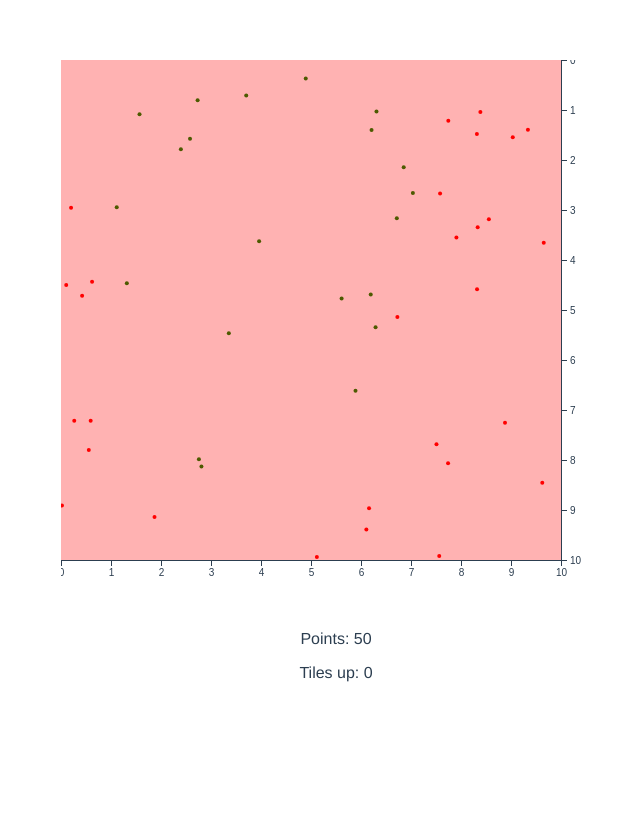
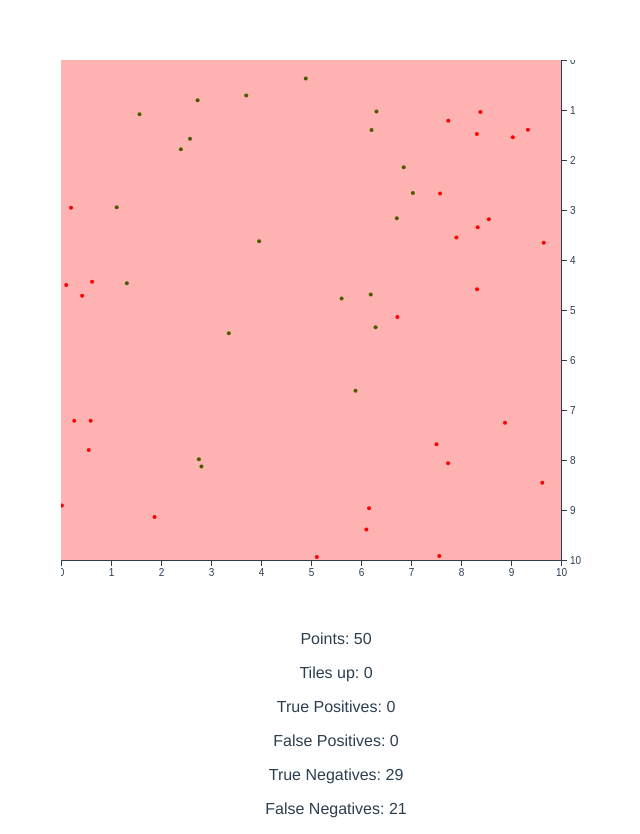
Before and after one commit to stared/which-ml-are-you, a Vue app: page / in a window 1280 px wide. Shown: the whole page, without its empty margins (304-944 px from the left). Before the commit the page ends 800 px from the top, so only its background shows below. Built offline with nearby package versions, Linux system fonts and the light colour scheme.

Commit message:
Very basic TP, FP, TN, FN computation

```diff
--- a/src/App.vue
+++ b/src/App.vue
@@ -6,6 +6,10 @@
     />
     <p>Points: {{points.length}}</p>
     <p>Tiles up: {{tilesUp}}</p>
+    <p>True Positives: {{truePositives}}</p>
+    <p>False Positives: {{falsePositives}}</p>
+    <p>True Negatives: {{trueNegatives}}</p>
+    <p>False Negatives: {{falseNegatives}}</p>
   </div>
 </template>
 
@@ -18,6 +22,8 @@ const n = 50;
 function range(size, startAt = 0) {
     return [...Array(size).keys()].map(i => i + startAt);
 }
+
+const tileSize = 1;
 
 const tiles = range(k * k)
   .map((i) => {
@@ -40,6 +46,43 @@ const points = range(n)
   };
 });
 
+function isPointInsideTile(point, tile) {
+  return tile.x <= point.x && point.x < tile.x + tileSize
+    && tile.y <= point.y && point.y < tile.y + tileSize;
+}
+
+function truePositive(point, tile) {
+  return point.v && (tile.v === point.v);
+}
+
+function falsePositive(point, tile) {
+  return !point.v && (tile.v !== point.v);
+}
+
+function trueNegative(point, tile) {
+  return !point.v && (tile.v === point.v);
+}
+
+function falseNegative(point, tile) {
+  return point.v && (tile.v !== point.v);
+}
+
+function computeMetric(points, tiles, metric) {
+  return points.reduce(
+    function (counter, point) {
+      let isCorrect = false;
+      tiles.forEach(
+        function(tile) {
+          if (isPointInsideTile(point, tile)) {
+            isCorrect = metric(point, tile);
+          }
+        }
+      );
+      return counter + isCorrect;
+    },
+    0);
+}
+
 export default {
   name: 'app',
   components: {
@@ -58,6 +101,18 @@ export default {
         (d) => counter += d.v
       );
       return counter;
+    },
+    truePositives: function() {
+        return computeMetric(this.points, this.tiles, truePositive);
+    },
+    falsePositives: function() {
+        return computeMetric(this.points, this.tiles, falsePositive);
+    },
+    trueNegatives: function() {
+        return computeMetric(this.points, this.tiles, trueNegative);
+    },
+    falseNegatives: function() {
+        return computeMetric(this.points, this.tiles, falseNegative);
     }
   }
 }
```
